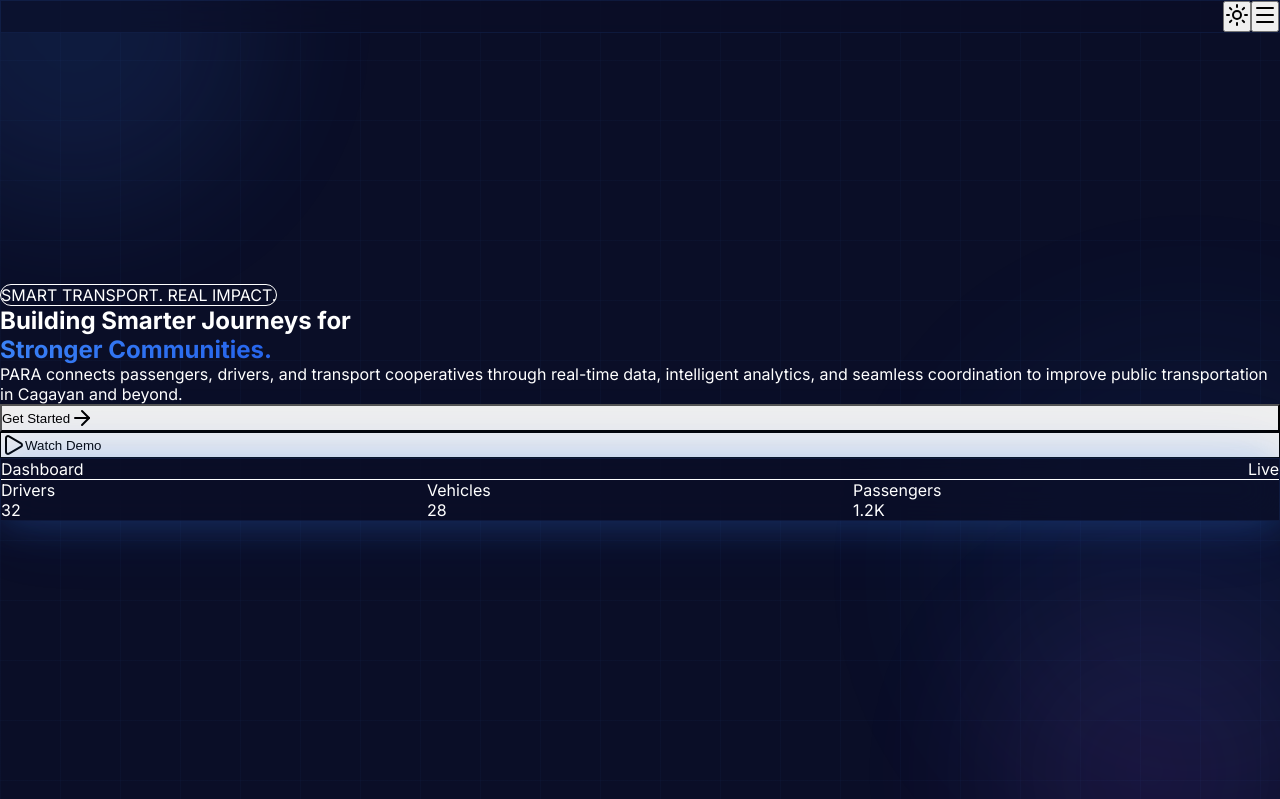
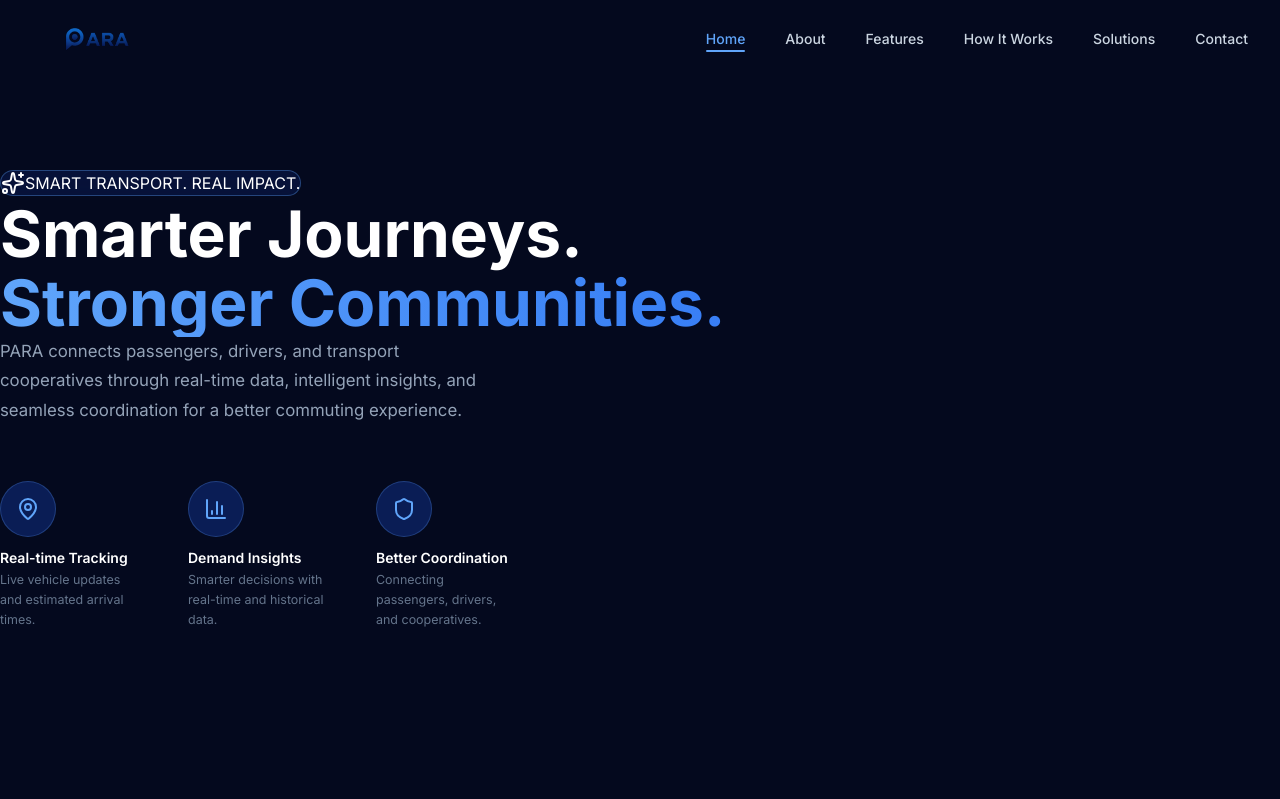
Before and after one commit to Supremo290/PARA, a Next.js app: page / in a window 1280 px wide. Shown: the top 799 px of the page. Built offline with nearby package versions, Linux system fonts and the light colour scheme.

Commit message:
Refactor code structure for improved readability and maintainability

```diff
--- a/app/components/Navbar.tsx
+++ b/app/components/Navbar.tsx
@@ -3,11 +3,9 @@
 import Link from 'next/link'
 import Image from 'next/image'
 import { useState } from 'react'
-import { Menu, X, Moon, Sun } from 'lucide-react'
 
 export default function Navbar() {
-  const [isOpen, setIsOpen] = useState(false)
-  const [isDark, setIsDark] = useState(true)
+  const [activeLink, setActiveLink] = useState('Home')
 
   const navLinks = [
     { label: 'Home', href: '#home' },
@@ -19,79 +17,66 @@ export default function Navbar() {
   ]
 
   return (
-    <nav className="fixed w-full top-0 z-50 glass border-b border-accent-blue/10">
-      <div className="max-w-7xl mx-auto px-4 sm:px-6 lg:px-8">
-        <div className="flex justify-between items-center h-16">
-          {/* Logo */}
-          <Link href="/" className="flex items-center gap-2 transition-glow hover:opacity-90">
-            <div className="relative w-10 h-10">
-              <Image
-                src="/para-logo.png"
-                alt="PARA Logo"
-                fill
-                className="object-contain"
-                priority
-              />
-            </div>
-            <span className="text-xl font-bold text-white hidden sm:inline">PARA</span>
+    <nav
+      className="fixed w-full top-0 z-50"
+      style={{
+        background: 'transparent',
+        /* No border-bottom — removed */
+      }}
+    >
+      <div style={{ maxWidth: '1280px', margin: '0 auto', paddingLeft: '2rem', paddingRight: '2rem' }}>
+        <div style={{ display: 'flex', justifyContent: 'space-between', alignItems: 'center', height: '80px' }}>
+
+          {/* Logo — left-aligned naturally by flex */}
+          <Link href="/" style={{ display: 'flex', alignItems: 'center', textDecoration: 'none' }} onClick={() => setActiveLink('Home')}>
+            <Image
+              src="/para-title-logo.png"
+              alt="PARA Logo"
+              width={130}
+              height={44}
+              style={{ objectFit: 'contain' }}
+              priority
+            />
           </Link>
 
-          {/* Desktop Navigation */}
-          <div className="hidden lg:flex gap-12 items-center">
+          {/* Nav Links */}
+          <div style={{ display: 'flex', alignItems: 'center', gap: '2.5rem' }}>
             {navLinks.map((link) => (
               <Link
                 key={link.label}
                 href={link.href}
-                className="text-sm text-gray-300 hover:text-accent-blue transition-colors duration-300 relative group"
+                onClick={() => setActiveLink(link.label)}
+                style={{ textDecoration: 'none', position: 'relative', paddingBottom: '4px' }}
               >
-                {link.label}
-                <span className="absolute bottom-0 left-0 w-0 h-0.5 bg-gradient-to-r from-accent-blue to-purple-500 group-hover:w-full transition-all duration-300" />
+                <span
+                  style={{
+                    fontSize: '0.875rem',
+                    fontWeight: 500,
+                    color: activeLink === link.label ? '#60a5fa' : '#cbd5e1',
+                    transition: 'color 0.2s',
+                  }}
+                >
+                  {link.label}
+                </span>
+                {activeLink === link.label && (
+                  <span
+                    style={{
+                      position: 'absolute',
+                      bottom: 0,
+                      left: 0,
+                      width: '100%',
+                      height: '2px',
+                      background: '#60a5fa',
+                      borderRadius: '9999px',
+                      display: 'block',
+                    }}
+                  />
+                )}
               </Link>
             ))}
           </div>
 
-          {/* Right Side - Dark Mode Toggle */}
-          <div className="flex items-center gap-4">
-            <button
-              onClick={() => setIsDark(!isDark)}
-              className="p-2 rounded-lg hover:bg-white/10 transition-colors duration-300"
-              aria-label="Toggle dark mode"
-            >
-              {isDark ? (
-                <Sun className="w-5 h-5 text-gray-300" />
-              ) : (
-                <Moon className="w-5 h-5 text-gray-300" />
-              )}
-            </button>
-
-            {/* Mobile Menu Button */}
-            <button
-              className="lg:hidden p-2"
-              onClick={() => setIsOpen(!isOpen)}
-            >
-              {isOpen ? (
-                <X className="w-6 h-6 text-white" />
-              ) : (
-                <Menu className="w-6 h-6 text-white" />
-              )}
-            </button>
-          </div>
         </div>
-
-        {/* Mobile Menu */}
-        {isOpen && (
-          <div className="lg:hidden pb-6 space-y-3">
-            {navLinks.map((link) => (
-              <Link
-                key={link.label}
-                href={link.href}
-                className="block py-2 text-gray-300 hover:text-accent-blue transition-colors duration-300"
-              >
-                {link.label}
-              </Link>
-            ))}
-          </div>
-        )}
       </div>
     </nav>
   )
--- a/app/page.tsx
+++ b/app/page.tsx
@@ -1,5 +1,8 @@
 import Navbar from './components/Navbar'
 import Hero from './sections/Hero'
+import About from './sections/About'
+import Features from './sections/Features'
+import CTA from './sections/CTA'
 import Footer from './components/Footer'
 
 export default function Home() {
@@ -7,6 +10,9 @@ export default function Home() {
     <main className="bg-dark-bg min-h-screen">
       <Navbar />
       <Hero />
+      <About />
+      <Features />
+      <CTA />
       <Footer />
     </main>
   )
--- a/app/sections/Hero.tsx
+++ b/app/sections/Hero.tsx
@@ -1,193 +1,301 @@
 'use client'
 
 import { motion } from 'framer-motion'
-import { ArrowRight, Play } from 'lucide-react'
+import { MapPin, BarChart3, Shield, Sparkles } from 'lucide-react'
+
+const features = [
+  {
+    icon: MapPin,
+    title: 'Real-time Tracking',
+    description: 'Live vehicle updates and estimated arrival times.',
+  },
+  {
+    icon: BarChart3,
+    title: 'Demand Insights',
+    description: 'Smarter decisions with real-time and historical data.',
+  },
+  {
+    icon: Shield,
+    title: 'Better Coordination',
+    description: 'Connecting passengers, drivers, and cooperatives.',
+  },
+]
 
 export default function Hero() {
-  const containerVariants = {
-    hidden: { opacity: 0 },
-    visible: {
-      opacity: 1,
-      transition: {
-        staggerChildren: 0.15,
-        delayChildren: 0.2,
-      },
-    },
-  }
+  return (
+    <section
+      id="home"
+      className="relative min-h-screen w-full overflow-hidden flex flex-col justify-center"
+      style={{ background: '#04091e' }}
+    >
+      {/* ── Background: sweeping blue light highway (Image 2 style) ── */}
+      <div className="absolute inset-0 pointer-events-none overflow-hidden">
 
-  const itemVariants = {
-    hidden: { opacity: 0, y: 20 },
-    visible: {
-      opacity: 1,
-      y: 0,
-      transition: { duration: 0.8, ease: 'easeOut' },
-    },
-  }
+        {/* Deep base gradient — blue on right */}
+        <div
+          className="absolute inset-0"
+          style={{
+            background:
+              'radial-gradient(ellipse 70% 80% at 85% 55%, rgba(20,60,180,0.55) 0%, rgba(10,20,80,0.3) 50%, transparent 75%)',
+          }}
+        />
 
-  return (
-    <section id="home" className="relative min-h-screen w-full overflow-hidden pt-24 pb-20 grid-bg flex items-center justify-center">
-      {/* Animated Background Blobs */}
-      <div className="blob blob-1" />
-      <div className="blob blob-2" />
-      <div className="blob blob-3" />
+        {/* Highway light streaks — curved lines fanning from right */}
+        <svg
+          className="absolute inset-0 w-full h-full"
+          viewBox="0 0 1440 900"
+          preserveAspectRatio="xMidYMid slice"
+          xmlns="http://www.w3.org/2000/svg"
+        >
+          <defs>
+            <radialGradient id="streakGlow" cx="80%" cy="55%" r="50%">
+              <stop offset="0%" stopColor="#1d4ed8" stopOpacity="0.9" />
+              <stop offset="60%" stopColor="#2563eb" stopOpacity="0.3" />
+              <stop offset="100%" stopColor="#1e3a8a" stopOpacity="0" />
+            </radialGradient>
+            {/* Glowing line gradient along path */}
+            <linearGradient id="line1" x1="0%" y1="0%" x2="100%" y2="0%">
+              <stop offset="0%" stopColor="#93c5fd" stopOpacity="0" />
+              <stop offset="40%" stopColor="#60a5fa" stopOpacity="0.6" />
+              <stop offset="70%" stopColor="#3b82f6" stopOpacity="1" />
+              <stop offset="100%" stopColor="#1d4ed8" stopOpacity="0.2" />
+            </linearGradient>
+            <linearGradient id="line2" x1="0%" y1="0%" x2="100%" y2="0%">
+              <stop offset="0%" stopColor="#93c5fd" stopOpacity="0" />
+              <stop offset="50%" stopColor="#60a5fa" stopOpacity="0.4" />
+              <stop offset="80%" stopColor="#3b82f6" stopOpacity="0.8" />
+              <stop offset="100%" stopColor="#1d4ed8" stopOpacity="0.1" />
+            </linearGradient>
+            <filter id="glow">
+              <feGaussianBlur stdDeviation="3" result="blur" />
+              <feMerge>
+                <feMergeNode in="blur" />
+                <feMergeNode in="SourceGraphic" />
+              </feMerge>
+            </filter>
+            <filter id="glow-strong">
+              <feGaussianBlur stdDeviation="6" result="blur" />
+              <feMerge>
+                <feMergeNode in="blur" />
+                <feMergeNode in="SourceGraphic" />
+              </feMerge>
+            </filter>
+          </defs>
 
-      {/* Grid Overlay */}
-      <div className="absolute inset-0 opacity-20 pointer-events-none" />
+          {/* Large radial glow behind streaks */}
+          <ellipse cx="1150" cy="500" rx="500" ry="380" fill="url(#streakGlow)" />
 
-      <div className="max-w-7xl mx-auto px-4 sm:px-6 lg:px-8 relative z-10">
-        <div className="grid grid-cols-1 lg:grid-cols-2 gap-12 lg:gap-20 items-center">
-          {/* Left Column - Content */}
+          {/* Main highway curves — fanning from right-center */}
+          {/* Center bright streak */}
+          <path
+            d="M 1440 480 C 1200 480, 950 460, 700 520"
+            stroke="url(#line1)"
+            strokeWidth="2.5"
+            fill="none"
+            filter="url(#glow-strong)"
+            opacity="0.9"
+          />
+          {/* Top arc */}
+          <path
+            d="M 1440 380 C 1250 400, 1000 390, 700 480"
+            stroke="url(#line2)"
+            strokeWidth="1.5"
+            fill="none"
+            filter="url(#glow)"
+            opacity="0.7"
+          />
+          {/* Upper outer arc */}
+          <path
+            d="M 1440 280 C 1300 310, 1100 320, 750 440"
+            stroke="#60a5fa"
+            strokeWidth="1"
+            fill="none"
+            filter="url(#glow)"
+            opacity="0.4"
+          />
+          {/* Below center */}
+          <path
+            d="M 1440 560 C 1250 550, 1000 540, 700 580"
+            stroke="url(#line2)"
+            strokeWidth="1.5"
+            fill="none"
+            filter="url(#glow)"
+            opacity="0.65"
+          />
+          {/* Lower arc */}
+          <path
+            d="M 1440 650 C 1300 630, 1100 620, 800 640"
+            stroke="#3b82f6"
+            strokeWidth="1"
+            fill="none"
+            filter="url(#glow)"
+            opacity="0.35"
+          />
+          {/* Very top faint */}
+          <path
+            d="M 1440 180 C 1350 220, 1150 240, 900 380"
+            stroke="#60a5fa"
+            strokeWidth="0.8"
+            fill="none"
+            opacity="0.25"
+          />
+          {/* Very bottom faint */}
+          <path
+            d="M 1440 750 C 1350 720, 1150 700, 850 720"
+            stroke="#3b82f6"
+            strokeWidth="0.8"
+            fill="none"
+            opacity="0.2"
+          />
+
+          {/* Bright core dot at convergence */}
+          <circle cx="1200" cy="480" r="6" fill="#93c5fd" opacity="0.8" filter="url(#glow-strong)" />
+          <circle cx="1200" cy="480" r="18" fill="#3b82f6" opacity="0.2" filter="url(#glow-strong)" />
+
+          {/* Floating particles along the streaks */}
+          {[
+            [950, 490], [1050, 478], [1150, 472], [1300, 465],
+            [980, 510], [1080, 500], [1200, 510],
+            [1000, 455], [1120, 445], [1250, 440],
+            [920, 530], [1060, 545], [1180, 540],
+            [1320, 390], [1380, 370], [1280, 310],
+          ].map(([cx, cy], i) => (
+            <circle
+              key={i}
+              cx={cx}
+              cy={cy}
+              r={Math.random() > 0.5 ? 1.5 : 1}
+              fill="#93c5fd"
+              opacity={0.3 + (i % 5) * 0.1}
+              filter="url(#glow)"
+            />
+          ))}
+
+          {/* Vertical accent lines (right side) */}
+          <line x1="1380" y1="200" x2="1380" y2="340" stroke="#60a5fa" strokeWidth="1" opacity="0.3" />
+          <line x1="1350" y1="240" x2="1350" y2="360" stroke="#60a5fa" strokeWidth="0.8" opacity="0.2" />
+        </svg>
+
+        {/* Subtle top-left vignette */}
+        <div
+          className="absolute inset-0"
+          style={{
+            background:
+              'radial-gradient(ellipse 60% 60% at 0% 0%, rgba(4,9,30,0.7) 0%, transparent 60%)',
+          }}
+        />
+
+        {/* Bottom dark fade */}
+        <div
+          className="absolute bottom-0 left-0 right-0 h-48"
+          style={{ background: 'linear-gradient(to top, #04091e 20%, transparent)' }}
+        />
+      </div>
+
+      {/* ── Content ── */}
+      <div className="relative z-10 w-full max-w-7xl mx-auto px-8 lg:px-16 pt-32 pb-24">
+        <div className="max-w-xl">
+
+          {/* Badge */}
           <motion.div
-            className="space-y-8"
-            variants={containerVariants}
-            initial="hidden"
-            animate="visible"
+            initial={{ opacity: 0, y: 16 }}
+            animate={{ opacity: 1, y: 0 }}
+            transition={{ duration: 0.6 }}
+            className="mb-10"
           >
-            {/* Badge */}
-            <motion.div variants={itemVariants}>
-              <div className="inline-flex items-center gap-2 px-4 py-2 rounded-full bg-white/5 border border-accent-blue/30 backdrop-blur-sm">
-                <div className="w-2 h-2 rounded-full bg-accent-blue animate-pulse" />
-                <span className="text-sm font-medium text-gray-200 tracking-widest">
-                  SMART TRANSPORT. REAL IMPACT.
+            <div
+              className="inline-flex items-center gap-2 px-4 py-2 rounded-full"
+              style={{
+                border: '1px solid rgba(96,165,250,0.35)',
+                background: 'rgba(29,78,216,0.15)',
+                backdropFilter: 'blur(8px)',
+              }}
+            >
+              <Sparkles className="w-3.5 h-3.5 text-blue-400" />
+              <span className="text-xs font-semibold tracking-widest text-blue-200 uppercase">
+                Smart Transport. Real Impact.
               </span>
             </div>
           </motion.div>
 
-            {/* Main Heading */}
-            <motion.div variants={itemVariants} className="space-y-4">
-              <h1 className="text-5xl md:text-6xl lg:text-7xl font-bold leading-tight">
-                <span className="text-white">Building Smarter Journeys for</span>
-                <br />
-                <span className="gradient-text">Stronger Communities.</span>
+          {/* Heading */}
+          <motion.div
+            initial={{ opacity: 0, y: 24 }}
+            animate={{ opacity: 1, y: 0 }}
+            transition={{ duration: 0.7, delay: 0.1 }}
+            className="mb-6"
+          >
+            <h1
+              className="font-extrabold leading-[1.08] tracking-tight"
+              style={{ fontSize: 'clamp(2.8rem, 5vw, 4.5rem)' }}
+            >
+              <span className="text-white block">Smarter Journeys.</span>
+              <span
+                className="block"
+                style={{
+                  background: 'linear-gradient(90deg, #60a5fa 0%, #3b82f6 50%, #2563eb 100%)',
+                  WebkitBackgroundClip: 'text',
+                  WebkitTextFillColor: 'transparent',
+                  backgroundClip: 'text',
+                }}
+              >
+                Stronger Communities.
+              </span>
             </h1>
           </motion.div>
 
-            {/* Supporting Text */}
+          {/* Subheading */}
           <motion.p
-              variants={itemVariants}
-              className="text-lg text-gray-400 leading-relaxed max-w-xl"
+            initial={{ opacity: 0, y: 20 }}
+            animate={{ opacity: 1, y: 0 }}
+            transition={{ duration: 0.7, delay: 0.22 }}
+            style={{ color: '#94a3b8', fontSize: '1.05rem', lineHeight: 1.75, maxWidth: '480px', marginBottom: '3.5rem' }}
           >
-              PARA connects passengers, drivers, and transport cooperatives through real-time data, intelligent analytics, and seamless coordination to improve public transportation in Cagayan and beyond.
+            PARA connects passengers, drivers, and transport cooperatives through real-time data, intelligent insights, and seamless coordination for a better commuting experience.
           </motion.p>
 
-            {/* CTA Buttons */}
-            <motion.div variants={itemVariants} className="flex flex-col sm:flex-row gap-4 pt-4">
-              <button className="px-8 py-3 bg-gradient-to-r from-accent-blue to-blue-600 rounded-lg font-semibold text-white flex items-center gap-2 btn-glow hover:gap-3 transition-all duration-300 group">
-                Get Started
-                <ArrowRight className="w-5 h-5 group-hover:translate-x-1 transition-transform" />
-              </button>
-              <button className="px-8 py-3 border border-accent-blue/50 rounded-lg font-semibold text-white hover:bg-accent-blue/10 transition-all duration-300 flex items-center gap-2 group">
-                <Play className="w-5 h-5 fill-accent-blue group-hover:scale-110 transition-transform" />
-                Watch Demo
-              </button>
-            </motion.div>
-          </motion.div>
-
-          {/* Right Column - Dashboard Mockup */}
+          {/* Feature Pills */}
           <motion.div
-            className="relative h-full min-h-[500px] hidden lg:block"
-            initial={{ opacity: 0, x: 50 }}
-            animate={{ opacity: 1, x: 0 }}
-            transition={{ duration: 0.8, delay: 0.3 }}
+            initial={{ opacity: 0, y: 24 }}
+            animate={{ opacity: 1, y: 0 }}
+            transition={{ duration: 0.7, delay: 0.38 }}
+            style={{ display: 'grid', gridTemplateColumns: 'repeat(3, auto)', gap: '3rem', justifyContent: 'start' }}
           >
-            {/* Main Dashboard */}
+            {features.map((feature, i) => {
+              const Icon = feature.icon
+              return (
                 <motion.div
-              className="absolute inset-0 flex items-center justify-center"
-              animate={{ y: [0, -15, 0] }}
-              transition={{ duration: 5, repeat: Infinity, ease: 'easeInOut' }}
+                  key={i}
+                  initial={{ opacity: 0, y: 20 }}
+                  animate={{ opacity: 1, y: 0 }}
+                  transition={{ duration: 0.5, delay: 0.42 + i * 0.1 }}
+                  style={{ display: 'flex', flexDirection: 'column', gap: '0.75rem' }}
                 >
-              <div className="w-full max-w-2xl glass rounded-2xl p-6 lg:p-8 shadow-2xl glow-blue border-accent-blue/20">
-                {/* Dashboard Header */}
-                <div className="flex items-center justify-between mb-6 pb-4 border-b border-accent-blue/20">
-                  <div className="flex items-center gap-3">
-                    <div className="w-2 h-2 rounded-full bg-accent-blue" />
-                    <span className="text-sm font-semibold text-gray-300">Dashboard</span>
+                  {/* Icon circle — fixed size, never stretches */}
+                  <div
+                    style={{
+                      width: '56px',
+                      height: '56px',
+                      borderRadius: '50%',
+                      flexShrink: 0,
+                      display: 'flex',
+                      alignItems: 'center',
+                      justifyContent: 'center',
+                      background: 'rgba(29,78,216,0.3)',
+                      border: '1px solid rgba(96,165,250,0.25)',
+                    }}
+                  >
+                    <Icon style={{ width: '24px', height: '24px', color: '#60a5fa', flexShrink: 0 }} />
                   </div>
-                  <div className="text-xs text-gray-500">Live</div>
-                </div>
-
-                {/* Stats Grid */}
-                <div className="grid grid-cols-3 gap-4 mb-6">
-                  <div className="space-y-2">
-                    <div className="text-xs text-gray-400">Active Drivers</div>
-                    <div className="text-2xl font-bold text-accent-blue">32</div>
-                    <div className="text-xs text-green-400">+2 today</div>
-                  </div>
-                  <div className="space-y-2">
-                    <div className="text-xs text-gray-400">Vehicles</div>
-                    <div className="text-2xl font-bold text-purple-400">28</div>
-                    <div className="text-xs text-green-400">+1 today</div>
-                  </div>
-                  <div className="space-y-2">
-                    <div className="text-xs text-gray-400">Passengers</div>
-                    <div className="text-2xl font-bold text-cyan-400">1,248</div>
-                    <div className="text-xs text-green-400">+18%</div>
-                  </div>
-                </div>
-
-                {/* Heatmap Visualization */}
-                <div className="space-y-4">
-                  <div className="text-xs text-gray-400">Live Transport Map</div>
-                  <div className="relative h-32 rounded-lg bg-gradient-to-b from-accent-blue/20 to-transparent border border-accent-blue/20 overflow-hidden">
-                    {/* Heatmap gradient circles */}
-                    <div className="absolute top-1/2 left-1/2 -translate-x-1/2 -translate-y-1/2">
-                      <div className="w-24 h-24 rounded-full bg-gradient-to-r from-red-500 via-orange-400 to-yellow-300 blur-2xl opacity-40 animate-pulse" />
-                    </div>
-                    {/* Vehicle icons */}
-                    <div className="absolute top-8 left-6 text-lg">🚗</div>
-                    <div className="absolute top-12 right-8 text-lg">🚌</div>
-                    <div className="absolute bottom-6 left-1/3 text-lg">🚕</div>
-                  </div>
-                </div>
+                  <div>
+                    <h3 style={{ color: '#ffffff', fontWeight: 600, fontSize: '0.875rem', marginBottom: '0.25rem' }}>{feature.title}</h3>
+                    <p style={{ color: '#64748b', fontSize: '0.78rem', lineHeight: 1.6, maxWidth: '140px' }}>{feature.description}</p>
                   </div>
                 </motion.div>
-
-            {/* Floating Mobile Card */}
-            <motion.div
-              className="absolute -bottom-16 -right-12 w-40 glass rounded-2xl p-4 glow-purple border-purple-500/20 shadow-2xl"
-              animate={{ y: [0, 20, 0] }}
-              transition={{ duration: 6, repeat: Infinity, ease: 'easeInOut', delay: 1 }}
-            >
-              <div className="space-y-3">
-                <div className="h-20 bg-gradient-to-br from-purple-500/20 to-accent-blue/20 rounded-lg" />
-                <div className="space-y-2">
-                  <div className="h-2 bg-gradient-to-r from-purple-500/30 to-transparent rounded" />
-                  <div className="h-2 bg-gradient-to-r from-accent-blue/30 to-transparent rounded w-4/5" />
-                </div>
-              </div>
-            </motion.div>
+              )
+            })}
           </motion.div>
         </div>
-
-        {/* Mobile Dashboard Mockup */}
-        <motion.div
-          className="lg:hidden mt-12"
-          initial={{ opacity: 0, y: 30 }}
-          animate={{ opacity: 1, y: 0 }}
-          transition={{ duration: 0.8, delay: 0.5 }}
-        >
-          <div className="glass rounded-2xl p-6 glow-blue border-accent-blue/20">
-            <div className="flex items-center justify-between mb-4 pb-3 border-b border-accent-blue/20">
-              <span className="text-sm font-semibold text-gray-300">Dashboard</span>
-              <div className="text-xs text-green-400">Live</div>
-            </div>
-            <div className="grid grid-cols-3 gap-3 mb-4">
-              <div className="space-y-1">
-                <div className="text-xs text-gray-400">Drivers</div>
-                <div className="text-xl font-bold text-accent-blue">32</div>
-              </div>
-              <div className="space-y-1">
-                <div className="text-xs text-gray-400">Vehicles</div>
-                <div className="text-xl font-bold text-purple-400">28</div>
-              </div>
-              <div className="space-y-1">
-                <div className="text-xs text-gray-400">Passengers</div>
-                <div className="text-xl font-bold text-cyan-400">1.2K</div>
-              </div>
-            </div>
-            <div className="h-24 bg-gradient-to-b from-accent-blue/20 to-transparent rounded-lg" />
-          </div>
-        </motion.div>
       </div>
     </section>
   )
```
Also changed, not shown: public/para-title-logo.png (added). Lines whose indentation alone changed are shown as unchanged.
